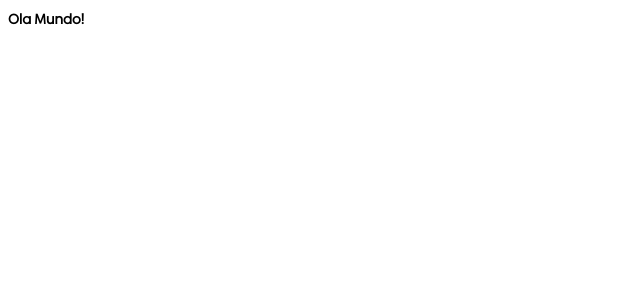
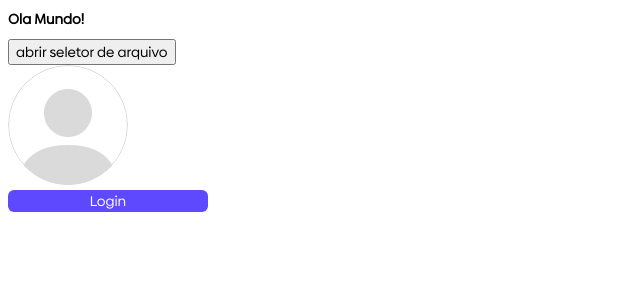
Before and after one commit to SsmokDev/devagran-react, a Next.js app: page / in a window 1280 px wide. Shown: the top 300 px of the page, without its empty margins (0-640 px from the left). Built offline with nearby package versions, Linux system fonts and the light colour scheme.

Commit message:
componentes de botão, avatar, uploadDeImagem

```diff
--- /dev/null
+++ b/componentes/avatar/index.js
@@ -0,0 +1,22 @@
+import avatarImg from '../../public/imagens/avatar.svg';//importando o caminho da imagem padrao do boneco
+
+//criando o componente avatar
+export default function Avatar({ src }){//recebendo como prop a src da imagem
+    //criando uma const para verificar se a pessoa passou uma imagem
+    const getAvatar = () =>{
+        //se o usuario passou uma imagem, retorna a imagem passada pelo usuario no caso o link
+        if (src && src !== 'undefined'){
+            return src;
+        }
+        //se nao, vamos retornar para o usuario a imagem padrao 'desenho do boneco'
+        return avatarImg.src;
+
+    }
+    return (
+        <img
+            src={getAvatar()}//chamando o metodo
+            alt='Avatar'//passando um texto alternativo, hmtl semantico
+            className='avatar'//baseado nesse className que iremos passar o estilo
+        />
+    )
+}
--- /dev/null
+++ b/componentes/botao/botao.scss
@@ -0,0 +1,53 @@
+//adicionar cores, bordas , em todo estilo do botao
+
+//atraves do 'sass' vamos usar o 'mixin' para criar um metodo para reutilizar sempre que preciso
+//lembrando que para definir o 'mixin' use o'@' em conjunto, dessa forma'@mixin'
+@mixin botaoPrimario {
+    background-color: $corPrimaria;//cor de fundo usando a variavel '$corPrimaria'
+    color: $branco;//cor da fonte 'cor da letra' usando a variavel '$Branco'
+}
+
+@mixin botaoInvertido {
+    background-color: $branco;//cor do fundo, usando a cor da variavel '$Branco'
+    color: $corPrimaria;//cor da fonte 'cor da letra' usando a variavel '$corPrimaria'
+    border: 1px  solid $corPrimaria;//adicionando uma borda
+}
+
+//estilizando a classe'.btn'
+.btn {
+    width: 100%; //pegando toda largura da div inserido
+    border: none; //tirando a borda
+    border-radius: 6px;//inserido uma borda arredondada
+    cursor:pointer;//isso faz com que sempre que passar com a seta em
+    //cima do botão a seta vira um 'dedinho'
+
+    //usa-se o '&' para incluir mais classes a serem estilizadas
+
+    //estilizando a classe 'primaria' do botao
+    &.primaria {
+        @include botaoPrimario;//para usar o mixin criado, use o '@include' e passe o nome do mixin
+
+        //estilizando com 'houver' dentro da classe '.primaria' que quando
+        //estiver com o mouse encima do botao ele fique com o mesmo estilo da classe '.invertido'
+        &.houver{
+            @include botaoInvertido;//usando o mixin criado
+        }
+    }
+
+    //estilizando a cor do botao quando ele esta desabilitado e passa a ser habilitado
+    //na clase 'invertido'
+    &.invertido {
+        @include botaoInvertido;
+
+        //estilizando com 'houver' dentro da classe '.invertido' que quando
+        //estiver com o mouse encima do botao ele fique com o mesmo estilo da classe primaria
+        &:hover {
+            @include botaoPrimario;//usando o mixin criado
+        }
+    }
+    //editando a cor quando o botao estiver desabilitado
+    //na classe 'disabled'
+    &:disabled {
+        opacity: 0.5; //deixa com opacidade, uma ofuscada na cor
+    }
+}
--- /dev/null
+++ b/componentes/botao/index.js
@@ -0,0 +1,19 @@
+//criando um componente
+export default function Botao({
+    type = 'button',
+    texto,
+    cor = 'primaria', //cor de fundo do 'botao' , que por padrao sera como primaria
+    desabilitado = false,
+    manipularClique
+}) {
+    return (
+        <button
+            type={type}
+            className={`btn ${cor}`}
+            disabled={desabilitado}
+            onClick={manipularClique}
+        >
+            {texto}
+        </button>
+    )
+}
--- /dev/null
+++ b/componentes/uploadImagem/index.js
@@ -0,0 +1,78 @@
+//criando o componente de para o upload da imagem
+
+import { useEffect, useRef } from "react";
+
+//exportando a função criada
+export function UploadImagem({
+    className='',
+    setImagem,
+    imagemPreview,
+    imagemPreviewClassName ='',
+    aoSetarAReferencia
+}){
+    //criando uma referencia para disparar sempre que a funcao de abrir o seletor for usada
+    const referenciaInput = useRef(null);//usando o 'useRef' do react e passando nada como parametro.
+
+    //criando um metodo para fazer alguma alteração no componente do state usando o 'useeffect'
+    useEffect(() => {
+        //vamos criar uma checagem , se nao for passado alguma prop dentro do componenet pai.
+        if (!aoSetarAReferencia){//se nao passou retorna nada.
+            return;
+        }
+
+
+        aoSetarAReferencia(referenciaInput?.current);
+    }, [referenciaInput?.current]);//este é um segundo parametro, um array
+    //resumindo sempre que que for alterado a referencia atual do input, ele ira chamar esse callback passado dentro do array
+
+    //criando uma função para selecionar o arquivo da imagem desejada
+    const abrirSeletorDeArquivos = () => {
+        referenciaInput?.current?.click();//faz com que sempre que clicado em qualquer lugar da 'div'
+                                          //seja forcado a abrir o seletor de arquivos
+    }
+
+    //criando uma função para trocar a imagem
+    const aoAlterarImagem = () => {
+        //verifica se tem algum arquivo selecionado ao selecionar a imagem
+        if (!referenciaInput?.current?.files?.length){//se nao tiver nada dentro da lista de arquivos do input
+            return;
+        }
+
+        //se tiver alguma coisa
+        const arquivo = referenciaInput?.current?.files[0];
+
+        //criando uma const para ler o arquivo para conseguir colocar ele como preview
+        const fileReader = new FileReader();//seleciona um objeto chamado 'fileReader' uma classe propria do JS
+        fileReader.readAsDataURL(arquivo);//metodo do fileReader que le um arquivo e devolve a sua URl,que te possibilita colocar nos src de alguns componentes do tipo imagem, em seguida passando dentro dele o proprio 'arquivo' como parametro, porem esse metodo e async ele funcioana baseado em eventos
+        fileReader.onloadend= () => {//metodo que diz ao fim do carregamento
+            setImagem({//metodo do componente pai, que ira guardar o state
+                preview: fileReader.result,//para poder visualizar os dadios da imagem
+                arquivo
+            });
+        };
+    }
+
+    return (
+        //criando uma 'div' para encapsular o codigo abaixo
+        //sabe-se que 'Conteiner' geralmente sao 'divs' que englobam mais de um elemento
+        <div className={`uploadImagemContainer ${className}`} onClick={abrirSeletorDeArquivos}>
+            {imagemPreview && (//criando uma condição, se a primeira for true/verdadeiro ai sim ele entra na segunda
+                <div className="imagemPreviewContainer">
+                    <img
+                        src={imagemPreview}
+                        alt='imagem preview'
+                        className={imagemPreviewClassName}
+                    />
+                </div>
+            )}
+            <input
+                type='file' //esse input que consegui receber um arquivo e a partir de ele mandar para o backend
+                className='oculto' //vamos aplicar um estilo para oculta-lo
+                accept="image/*"//propriedade que restringi, e vamos dizer para aceitar somente imagens, e usando o '/*' ele vai aceitar qualquer tipo de imagem
+                ref={referenciaInput}//usando o atributo 'ref' do proprio elemento, passando dentro dele a proprio referencia dentro do input
+                onChange={aoAlterarImagem}//sempre que for alterar a imagem, o 'onChange' ira chamar essa função 'aoAlterarImagem'
+            />
+        </div>
+
+    );
+}
--- a/pages/index.js
+++ b/pages/index.js
@@ -1,8 +1,32 @@
 import Head from 'next/head'
 import Image from 'next/image'
+import Botao from '../componentes/botao'
+import Avatar from '../componentes/avatar'
+import { UploadImagem } from '../componentes/uploadImagem'
+import { useRef, useState } from 'react'
 
 export default function Home() {
+
+  //criando um state
+  const [imagem, setImagem] = useState(null);
+  const  referenciaInput = useRef(null);
+
+  console.log(imagem);
+
   return (
-    <h1>Ola Mundo!</h1>
+    <>
+      <h1>Ola Mundo!</h1>
+      <button onClick={() => referenciaInput?.current?.click()}>abrir seletor de arquivo</button>
+      <UploadImagem
+        setImagem={setImagem}
+        imagemPreview={imagem?.preview}
+        aoSetaraReferencia = {(ref) => referenciaInput.current = ref}
+      />
+
+      <div style={{width: 200}}>
+        <Avatar/>
+        <Botao texto={'Login'} cor= 'primaria' manipularClique={() => console.log('Botao clicado')} />
+      </div>
+    </>
   )
 }
--- a/styles/globals.scss
+++ b/styles/globals.scss
@@ -1,6 +1,20 @@
+@import 'variaveis.scss';
+
 * {
-  font-family: 'Biennale Regular';
+  font-family: $fontRegular;
   font-size: 14px;
 }
 
+//passando um estilo padrao para a classe 'avatar'
+.avatar {
+  border-radius: 50%;//dizendo que a borda seja sempre arredondada
+  object-fit: cover;//tentar encaixar a imagem dentro do elemento sem deixar estourado/maior
+}
+
+//passando a classe 'oculto'
+.oculto {
+  display: none;//isso permite que ele nao apareca na tela
+}
+
 @import '../public/fonts/fonts.scss';
+@import '../componentes/botao/botao.scss';
--- a/styles/variaveis.scss
+++ b/styles/variaveis.scss
@@ -14,6 +14,6 @@ $cinza1: #DADADA;
 $cinza2: #7C7786;
 $cinza3: #4D4C4D;
 $cinza4: #333333;
-$Branco: #FFFFFF;
+$branco: #FFFFFF;
 
 $desktopBreakpoint: 992px;
```
Also changed, not shown: public/imagens/avatar.svg (added).
